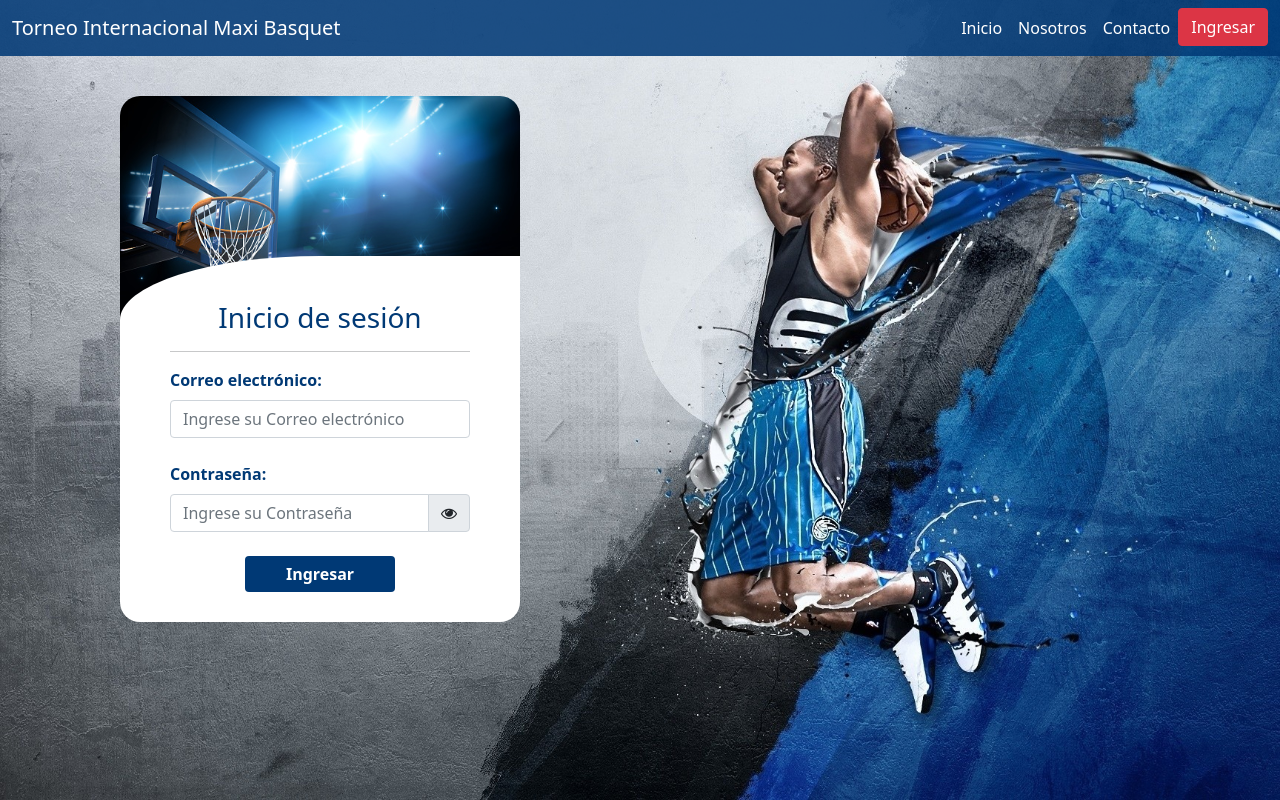
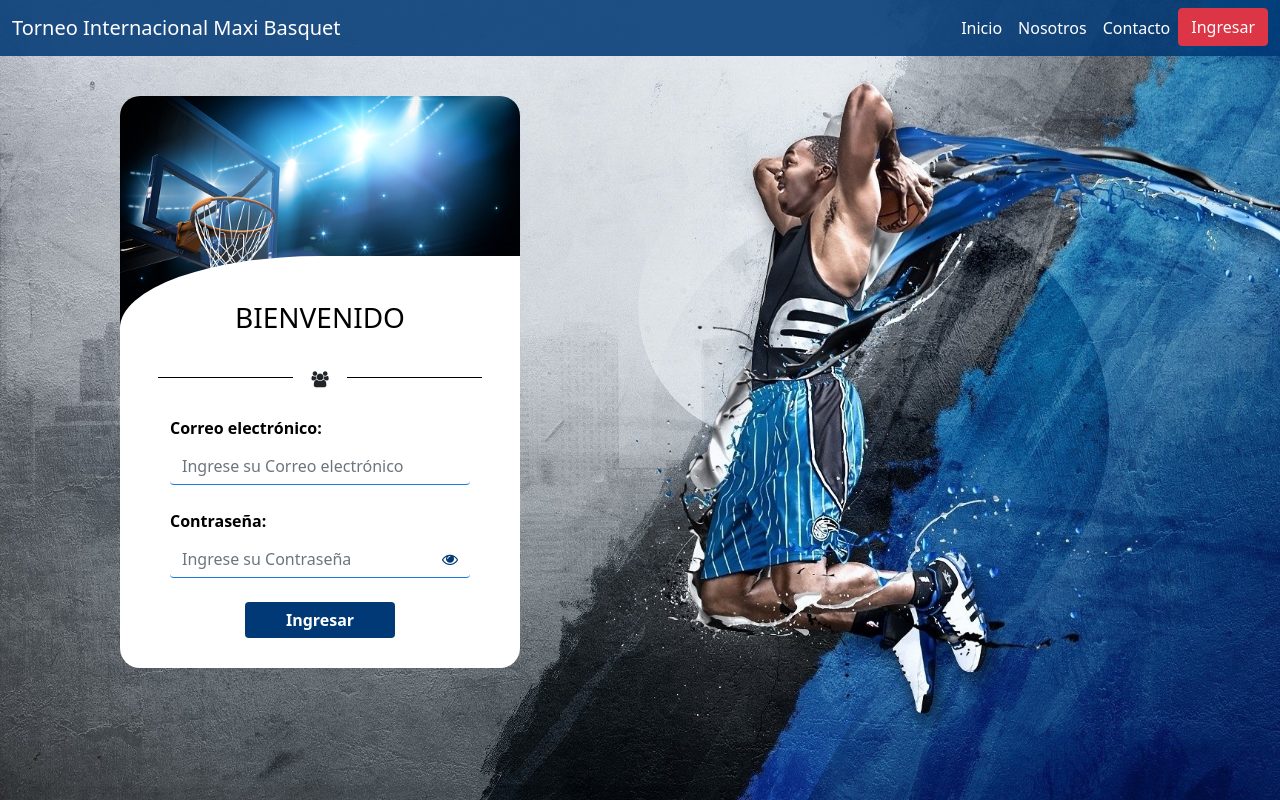
Before and after one commit to borisumss/Torneo-Internacional-Maxi-Basquet, a Django app: template torneo/templates/login.html in a window 1280 px wide. Run offline with Django 4.2, Linux system fonts and the light colour scheme; the template is opened without the code that fills it, so the values that code supplies are empty.

Commit message:
mejora del login2

```diff
--- a/static/css/login.css
+++ b/static/css/login.css
@@ -1,5 +1,4 @@
 body{
-    background-color: #ED1C24  !important;
     background-image: url('/static/images/fondo5.jpg');
     background-repeat: no-repeat;
     background-position: center;
@@ -43,11 +42,11 @@ body{
 h3{
     text-align: center;
     padding: 15px 0px 0px 0px;
-    color: #003975;
+    color: black;
     font-weight: bolder;
 }
 label{
-    color: #003975;
+    color: black;
     font-weight: bolder;
 }
 
@@ -133,3 +132,34 @@ input{
     border-radius: 20px;
     z-index: -11;
 }
+
+#formulario input[type='email'] ,
+#formulario input[type='password'], #formulario input[type='text'], #ver_clave{
+    border: none;
+    border-bottom: solid 1px #1b7be1;
+    transition: all 0.3s ease;
+}
+#formulario input[type='email']:focus ,
+#formulario input[type='password']:focus, #formulario input[type='text']:focus{
+    padding: 10px 10px;
+}
+
+#icono{
+    color: #003975
+}
+
+#ver_clave{
+    background-color: white;
+}
+
+.linea {
+    border-top:1px solid black;
+    position: relative;
+    top:10px;
+    float:left;
+    }
+
+  .leyenda {
+    font-weight:bold;
+    float:left;
+   }
--- a/torneo/templates/login.html
+++ b/torneo/templates/login.html
@@ -54,13 +54,20 @@
     <div class="row">
       <div class="col-6" id="formulario">
 
-        <h3 class="">Inicio de sesión</h3>
-        <hr>
+        <h3 class="">BIENVENIDO</h3>
+        <br>
+        <div class="row">
+          <div class="col-5 linea">&nbsp;</div>
+          <div class="col-2 leyenda"><span class=""><i id="user" class="fa fa-users"></i></span></div>
+          <div class="col-5 linea">&nbsp;</div>
+        </div>
+        <br>
         <form action="">
           <div class="mb-4">
             <div class="mb-3">
               <label for="" class="form-label">Correo electrónico:</label>
-              <input type="email" class="form-control" name="" id="" aria-describedby="emailHelpId"
+
+              <input type="email" class="form-control" name="" id="inputForm" aria-describedby="emailHelpId"
                 placeholder="Ingrese su Correo electrónico" required>
               <!--<small id="emailHelpId" class="form-text text-muted">Help text</small>-->
             </div>
```
